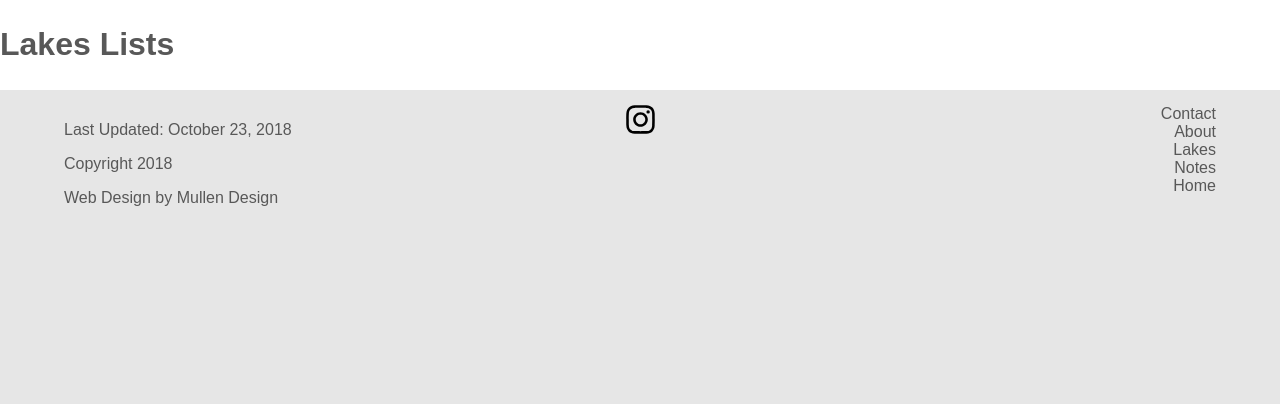
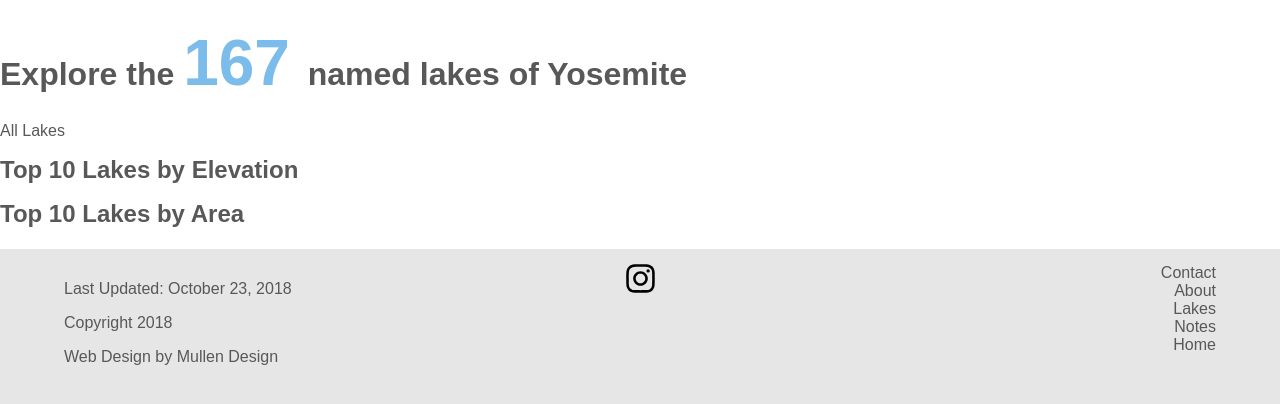
Before and after one commit to mikemullen/lakesofyosemite, a Django app: page /lakes_lists/ in a window 1280 px wide. Shown: the part 48-452 px from the top of the page. Run offline with Django 3.2, Linux system fonts and the light colour scheme; data that the repository does not hold is empty; some web fonts are replaced.

Commit message:
add size and elevation lists

```diff
--- a/lakes/templates/lakes_lists.html
+++ b/lakes/templates/lakes_lists.html
@@ -1,8 +1,9 @@
 {% extends "base.html" %}
 {% load static %}
 {% block content %}
-
-<h1>Lakes Lists</h1>
+<h1>Explore the <span class="bigblue"> 167 </span> named lakes of Yosemite</h1>
+<div class="">
+All Lakes
 <ul>
 	{% for lake in lakes %}
 		<a href="{% url 'lake_detail' lake.slug %}">
@@ -11,5 +12,26 @@
 	{% endfor %}
 
 </ul>
+</div>
+<div class="">
+	<h2>Top 10 Lakes by Elevation</h2>
+	<ul>
+		{% for lake in lakesTopTenByElevation %}
+			<a href="{% url 'lake_detail' lake.slug %}">
+				<li>{{ lake.name|capfirst }} - {{ lake.elevation }}'</li>
+			</a>
+		{% endfor %}
+	</ul>
+</div>
+<div class="">
+	<h2>Top 10 Lakes by Area</h2>
+	<ul>
+		{% for lake in lakesTopTenByArea %}
+			<a href="{% url 'lake_detail' lake.slug %}">
+				<li>{{ lake.name|capfirst }} - {{ lake.size }} acres</li>
+			</a>
+		{% endfor %}
+	</ul>
+</div>
 
 {% endblock %}
--- a/lakes/views.py
+++ b/lakes/views.py
@@ -22,5 +22,10 @@ def lake_images(request, slug):
 	return render(request, 'lake_images.html', {'lake': lake})
 
 def lakes_lists(request):
-	lakes = Lake.objects.order_by('-elevation')[0:10]
-	return render(request, 'lakes_lists.html', {'lakes': lakes})
+	lakes = Lake.objects.all()
+	lakesTopTenByElevation = Lake.objects.order_by('-elevation')[0:10]
+	lakesTopTenByArea = Lake.objects.order_by('-size')[0:10]
+
+	return render(request, 'lakes_lists.html', {'lakes': lakes,
+												'lakesTopTenByElevation': lakesTopTenByElevation,
+												'lakesTopTenByArea': lakesTopTenByArea})
--- a/static/style.css
+++ b/static/style.css
@@ -10,6 +10,13 @@ body {
 
 h2 {
 	margin: 0;
+}
+
+/** tester class **/
+
+.test {
+	color: red;
+	border: 1px solid red;
 }
 
 .topbar {
@@ -126,6 +133,21 @@ a:hover {
 }
 
 /** Lakecard grid and display styles **/
+
+.lakecarddup {
+	font-size: large;
+	font-weight: 100;
+	text-align: center;
+
+	width: 88%;
+	max-width: 1800px;
+
+	margin: auto;
+	background-color: white;
+	border: 1px solid #e6e6e6;
+	display: grid;
+	grid-template-columns: 1fr 1fr 1fr 1fr;
+}
 
 .lakecard {
 	font-size: large;
@@ -278,6 +300,10 @@ a:hover {
 	vertical-align: -.15em;
 }
 
+/** Lakes Lists Styles **/
+
+
+
 /** Footer Styles **/
 
 .bottombar {
```
Also changed, not shown: static/images/fullmaplinks.svg (added).
